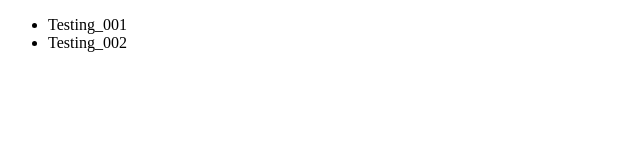
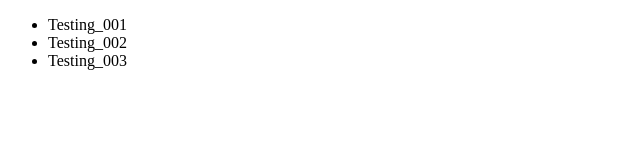
Before and after one commit to AntoinetteS/newGitTest, a plain HTML site: page index.html in a window 1280 px wide. Shown: the whole page, without its empty margins (0-640 px from the left). Drawn offline with Linux system fonts and the light colour scheme.

Commit message:
Working_002

```diff
--- a/index.html
+++ b/index.html
@@ -7,6 +7,7 @@
 	<ul>
 		<li>Testing_001</li>
 		<li>Testing_002</li>
+		<li>Testing_003</li>
 	</ul>
 
 </body>
```
